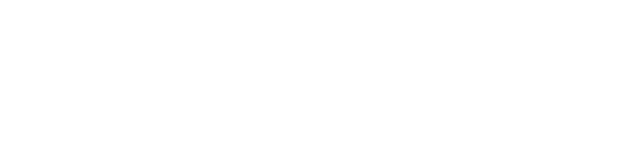
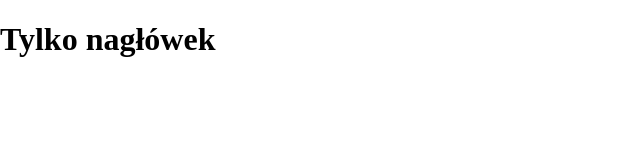
Before and after one commit to K4amelel0n/repo-test, a plain HTML site: page index.html in a window 1280 px wide. Shown: the whole page, without its empty margins (0-640 px from the left). Drawn offline with Linux system fonts and the light colour scheme.

Commit message:
added header

```diff
--- a/index.html
+++ b/index.html
@@ -7,6 +7,6 @@
         <link rel="stylesheet" href="style.css">
     </head>
     <body>
-
+        <h1>Tylko nagłówek</h1>
     </body>
 </html>
```
